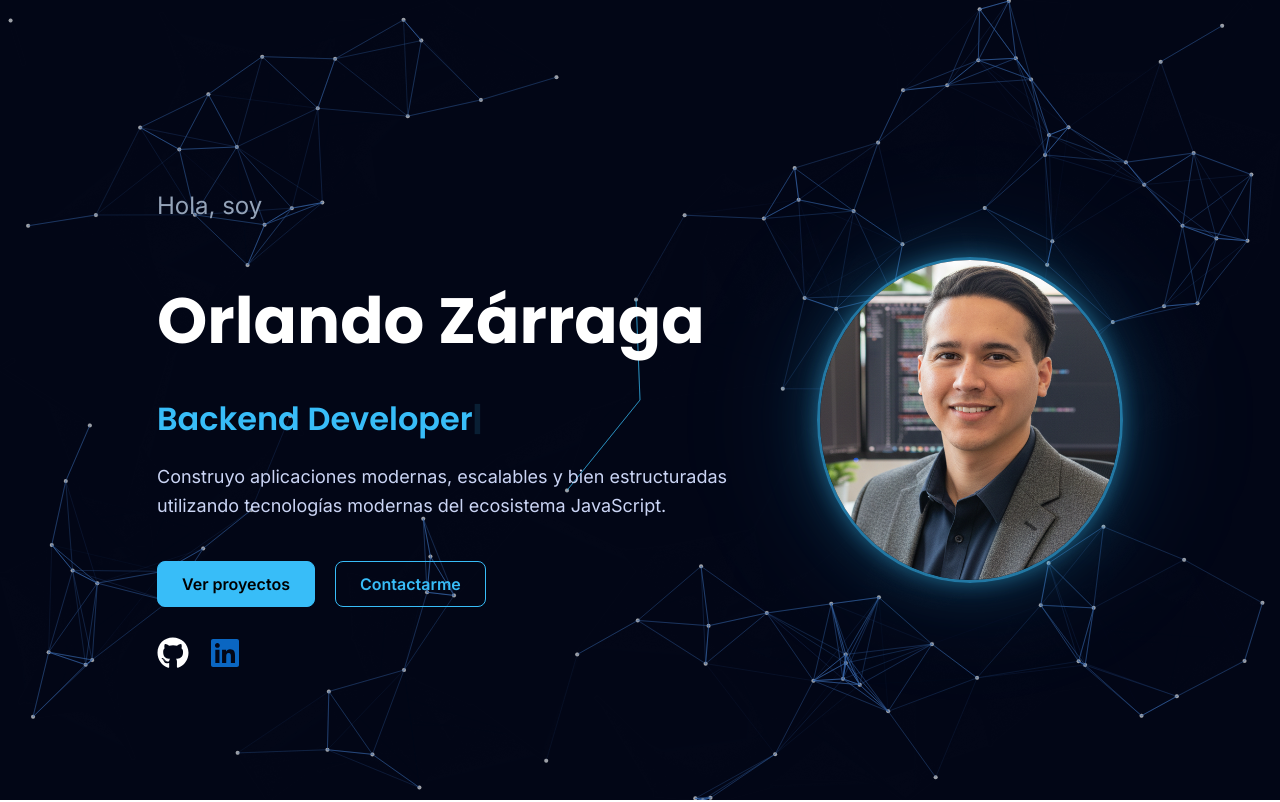
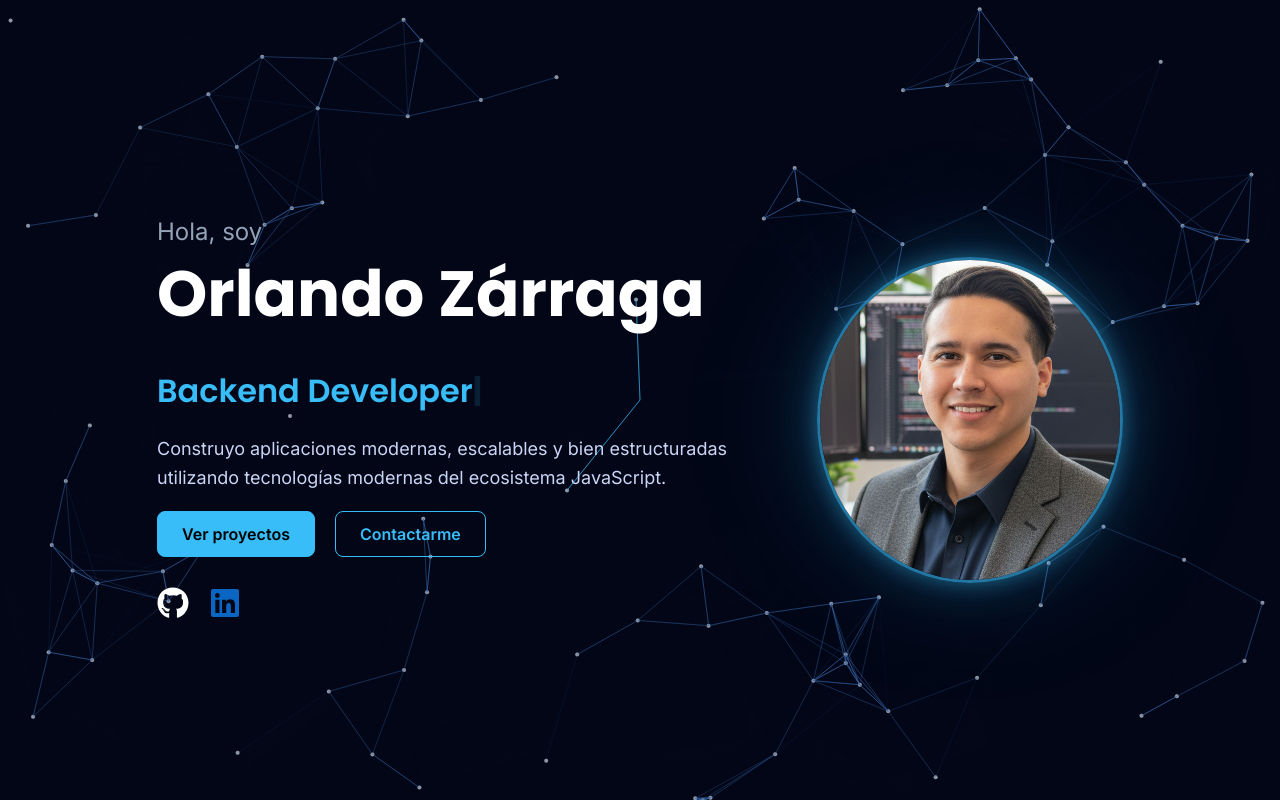
Before and after one commit to Orlando3486/orlando-zarraga-portfolio, a Next.js app in the folder front/: page / in a window 1280 px wide. Shown: the top 802 px of the page. Built offline with nearby package versions, Linux system fonts and the light colour scheme.

Commit message:
correccion de espacios en movil de fondo animado

```diff
--- a/front/app/globals.css
+++ b/front/app/globals.css
@@ -11,7 +11,7 @@ body {
   top: 0;
   left: 0;
   width: 100%;
-  height: 100vh;
+  height: 100dvh;
   z-index: -1;
 }
 
--- a/front/components/background/InteractiveNetwork.tsx
+++ b/front/components/background/InteractiveNetwork.tsx
@@ -24,7 +24,7 @@ export default function InteractiveNetwork() {
 
     const mouse = { x: width / 2, y: height / 2 };
 
-    const particleCount = window.innerWidth < 768 ? 60 : 120;
+    const particleCount = window.innerWidth < 768 ? 50 : 100;
 
     const particles = Array.from({ length: particleCount }).map(() => ({
       x: Math.random() * width,
@@ -51,7 +51,7 @@ export default function InteractiveNetwork() {
 
         ctx.beginPath();
         ctx.arc(p.x, p.y, 2, 0, Math.PI * 2);
-        ctx.fillStyle = "#d6d8dbad";
+        ctx.fillStyle = "#c3cbd7ad";
         ctx.fill();
       });
 
--- a/front/styles/contact.css
+++ b/front/styles/contact.css
@@ -21,7 +21,7 @@
   font-size: clamp(12px, 2vw, 10px);
   color: #cbd5f5;
   line-height: 1.6;
-  /* margin-bottom: 10px; */
+  margin-bottom: 20px;
   text-align: center;
 }
 
--- a/front/styles/hero.css
+++ b/front/styles/hero.css
@@ -9,26 +9,27 @@
 .hero-intro {
   font-size: 24px;
   color: #94a3b8;
-  margin-bottom: 10px;
+  padding: 0px;
+  margin: 0px;
 }
 
 .hero-title {
   font-size: clamp(36px, 6vw, 64px);
   font-weight: 700;
-  margin-bottom: 10px;
+  padding: 0px;
+  margin: 0px;
 }
 
 .hero-role {
   font-size: clamp(20px, 3vw, 28px);
   color: #38bdf8;
-  margin-bottom: 20px;
+  margin-bottom: 10px;
 }
 
 .hero-description {
   font-size: clamp(18px, 2vw, 18px);
   color: #cbd5f5;
   line-height: 1.6;
-  margin-bottom: 40px;
 }
 
 .hero-buttons {
```
